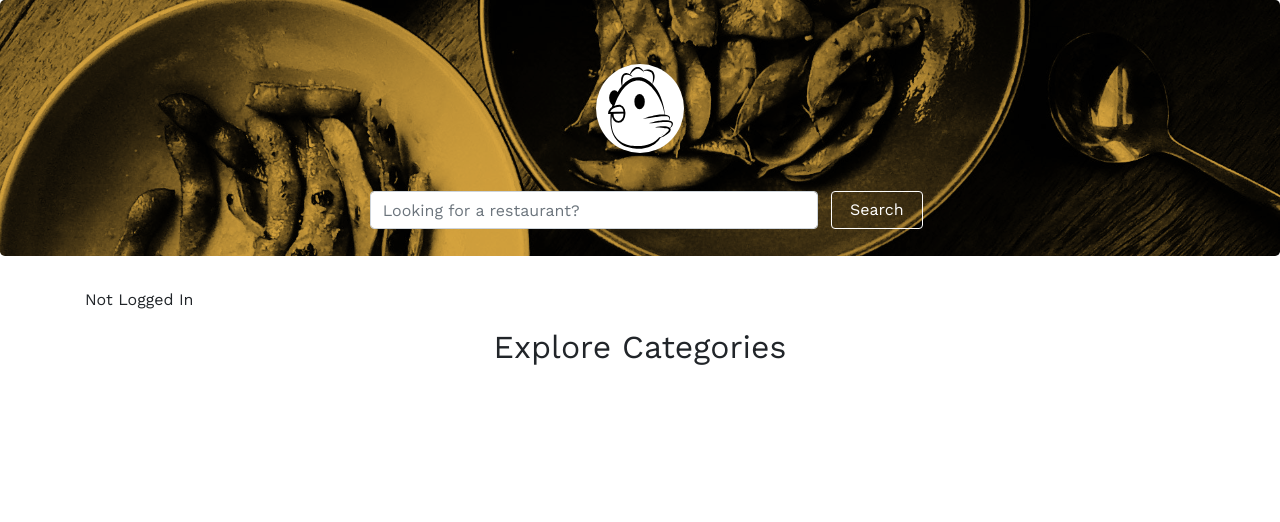
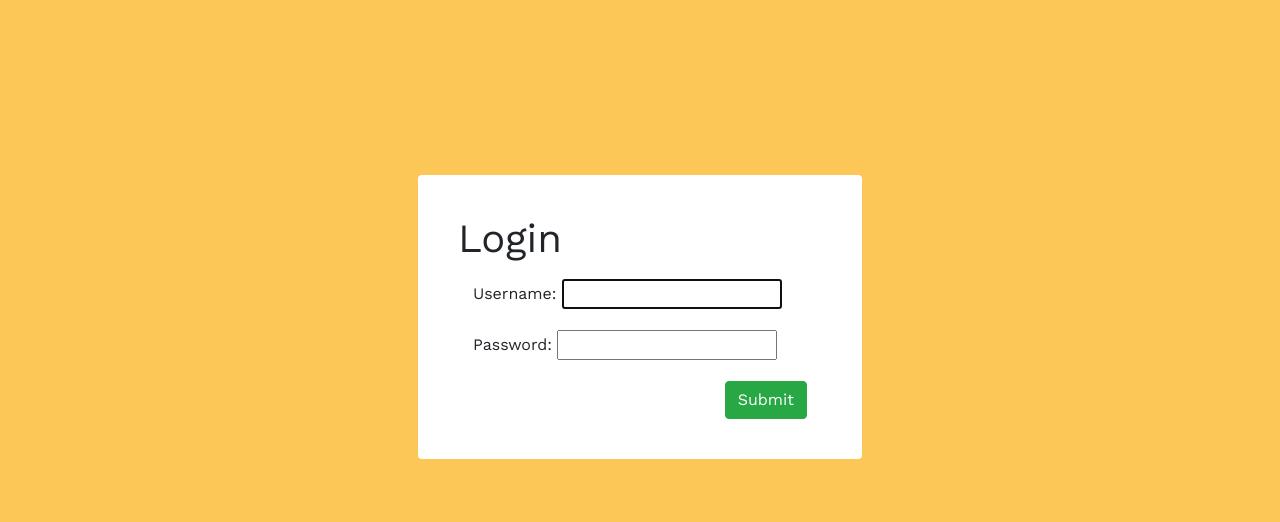
Before and after one commit to LienLeinad/CS123_Project_Group_WhatTheHack, a Django app: page /login/ in a window 1280 px wide. Shown: the top 522 px of the page. Run offline with Django 3.2, Linux system fonts and the light colour scheme; parts of the project's set-up code (start-up, migrations or seed data) failed here and were passed over; some libraries are stand-ins or nearby versions.

Commit message:
Made Login work but login.html looks fugly now

```diff
--- a/chkngo/chkngo/settings.py
+++ b/chkngo/chkngo/settings.py
@@ -124,7 +124,7 @@ STATICFILES_DIRS = [
 ]
 
 AUTH_USER_MODEL = 'webapp.CustomUser'
-LOGIN_REDIRECT_URL = 'RestoList' #change to landing page when it's available
+LOGIN_REDIRECT_URL = 'LandingPage' #change to landing page when it's available
 
 #Media
 MEDIA_URL = '/media/'
--- a/chkngo/chkngo/urls.py
+++ b/chkngo/chkngo/urls.py
@@ -31,8 +31,8 @@ urlpatterns = [
     # path('restaurants/<RestoID>/SeeWaitList/', views.SeeWaitlist, name = 'SeeWaitList'),
     path('restaurants/<RestoID>/DeleteEntry/<first_name>/<last_name>/<id>/', views.DeleteEntry, name ="DeleteEntry"),
     path('restaurants/<RestoID>/SeatEntry/<id>', views.SeatEntry, name = "SeatEntry"),
-    #path('login/', auth_views.LoginView.as_view(template_name = 'login.html'), name = 'Login'),
-    path('login/', views.Login, name = "Login"),
+    path('login/', auth_views.LoginView.as_view(template_name = 'login.html'), name = 'Login'),
+    # path('login/', views.Login, name = "Login"),
     path('logout/', auth_views.LogoutView.as_view(template_name = 'logout.html'),name = 'Logout'),
     path('register/', views.Register, name = 'Register'),
     path('register/make_category', views.MakeCategory, name = "MakeCategory"),
--- /dev/null
+++ b/chkngo/static/css/login.css
@@ -0,0 +1,23 @@
+body{
+	padding: 5vw;
+	background-color: #fdc758;
+}
+.login-container{
+	background-color: white;
+	padding: 5vh;
+}
+@media (min-width: 320px) {
+	.login-container{
+		margin-top: 15vh;
+	}
+}
+
+@media (min-width: 992px) {
+	.login-container{
+		width: 40%;
+		margin-top: 10%;
+	}
+	.login-text{
+		margin-bottom: 2vh;
+	}
+}
--- a/chkngo/webapp/templates/login.html
+++ b/chkngo/webapp/templates/login.html
@@ -1,5 +1,6 @@
 <!DOCTYPE html>
 <html>
+
 <head>
 	{% load static %}
 	<title>ChknGo</title>
@@ -9,81 +10,43 @@
     <meta name="viewport" content="width=device-width, initial-scale=1, shrink-to-fit=no">
 
 	<!--- Bootstrap Style Sheet --->
-    <link rel="stylesheet" type="text/css" href="{% static 'css/bootstrap.min.css' %}">
-    <!-- Main CSS for the Website -->
-    <link rel="stylesheet" type="text/css" href="{% static 'css/main.css' %}">
-    <!-- Make Category CSS -->
-    <link rel="stylesheet" type="text/css" href="{% static 'css/landingPage.css' %}">
-
-	<!--- Work Sans font --->
-	<link href="https://fonts.googleapis.com/css?family=Work+Sans&display=swap" rel="stylesheet">
-
-	<!-- For the image -->
-	<style type="text/css">
-		.jumbotron {
-			background-size: cover;
-			background-image: url({% static 'imgs/jumbotron-img-bnw.jpg'%});
-			background-color: #D8A53E;
-		    background-blend-mode: multiply;
-		}
-	</style>
-
+	<link rel="stylesheet" href="{% static 'css/bootstrap.min.css' %}">
+	<!-- chkngo stylesheet -->
+	<link rel="stylesheet" href="{% static 'css/nav.css' %}">
+	<!-- login stylesheet -->
+	<link rel="stylesheet" href="{% static 'css/login.css' %}">
+	<!-- Work Sans Font -->
+	<link href="https://fonts.googleapis.com/css?family=Work+Sans:300,400,700&display=swap" rel="stylesheet">
 </head>
 
 <body>
-	<div class="jumbotron">
+
 	<div class="container">
-			<div class="img">
-				<img src="{% static 'imgs/logo.svg' %}" class="img-logo" alt="logo">
+		<div class="d-flex justify-content-center">
+			<div class="d-flex login-container rounded">
+				<div class="col-sm">
+					<div class="row"><h1 class="login-text">Login</h1></div>
+					<form action="/action_page.php">
+						{{ form.as_p }}
+<!--
+						<div class="form-group">
+							<label for="username">Username:</label>
+							<input type="usename" class="form-control" id="email">
 						</div>
-			<!-- Search bar -->
-			<form class="row search-row" method="POST">
-				<div class="col-sm">
-					<input class="form-control search-bar" type="text" placeholder="Looking for a restaurant?" aria-label="Search">
+						<div class="form-group">
+							<label for="pwd">Password:</label>
+							<input type="password" class="form-control" id="pwd">
 						</div>
-				<div class="col-sm">
-					<button type="submit" class="btn search-btn">Search</button>
-				</div>
+						<div class="form-group form-check">
+							<label class="form-check-label">
+								<input class="form-check-input" type="checkbox"> Remember me
+							</label>
+						</div> -->
+						<a type="submit" class="btn btn-success float-right" href = '{% url "LandingPage" %}'>Submit</a>
 					</form>
 				</div>
 			</div>
-
-	<div class="container bot-con">
-		<!-- displays if user is logged in -->
-		{% if user.is_authenticated %}
-			<p>Logged In</p>
-		{% else %}
-			<p>Not Logged In</p>
-		{% endif %}
-
-
-		<h2 class="exp-cat">Explore Categories</h2>
-		<!-- Categories divided into 3 per row -->
-
-		{% block categ %}
-
-		{% for category in category_list %}
-
-		{% if forloop.first %}
-			<div class="row cat-row">
-		{% endif %}
-
-				<a href="#" class="col-sm cat-col shadow"><div><h4>{{ category.CatName }}</h4></div></a>
-
-		{% if forloop.counter == 3 %}
 		</div>
-			<div class="row cat-row">
-		{% endif %}
-
-		{% if forloop.last %}
-		</div>
-		{% endif %}
-
-
-		{% endfor %}
-
-		{% endblock %}
-
 	</div>
 
 	<!-- scripts to make everything smooth -->
@@ -91,5 +54,6 @@
 	<script src="https://cdnjs.cloudflare.com/ajax/libs/popper.js/1.14.7/umd/popper.min.js" integrity="sha384-UO2eT0CpHqdSJQ6hJty5KVphtPhzWj9WO1clHTMGa3JDZwrnQq4sF86dIHNDz0W1" crossorigin="anonymous"></script>
 	<script src="https://stackpath.bootstrapcdn.com/bootstrap/4.3.1/js/bootstrap.min.js" integrity="sha384-JjSmVgyd0p3pXB1rRibZUAYoIIy6OrQ6VrjIEaFf/nJGzIxFDsf4x0xIM+B07jRM" crossorigin="anonymous"></script>
 
+
 </body>
 </html>
--- a/chkngo/webapp/views.py
+++ b/chkngo/webapp/views.py
@@ -101,15 +101,15 @@ def ReviewUpload(request, RestoID):
         context= {'form':form}
         return render (request, 'review_upload.html', context)
 
-def Login(request):
-    if request.method == "POST":
-        form = AuthenticationForm(data = request.POST)
-        if (form.is_valid):
-            # log in the user
-            return redirect('LandingPage')
-    else:
-        form = AuthenticationForm()
-    return render(request,'login.html', {'form':form})
+# def Login(request):
+#     if request.method == "POST":
+#         form = AuthenticationForm(data = request.POST)
+#         if (form.is_valid):
+#             # log in the user
+#             return redirect('LandingPage')
+#     else:
+#         form = AuthenticationForm()
+#     return render(request,'login.html', {'form':form})
 
 def Register(request):
     if request.method =="POST":
```
Also changed, not shown: chkngo/db.sqlite3 (deleted). Lines whose indentation alone changed are shown as unchanged.
